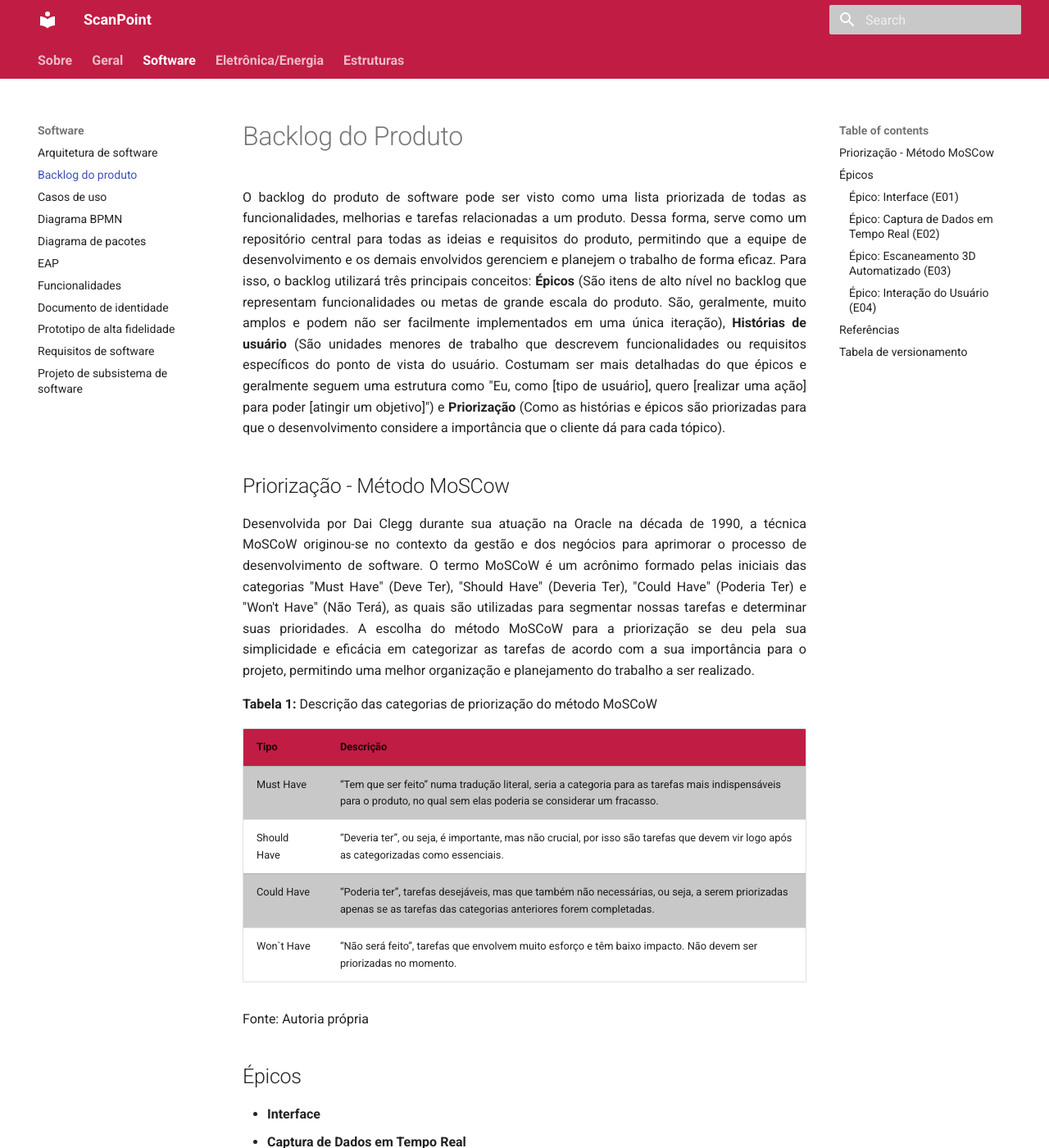
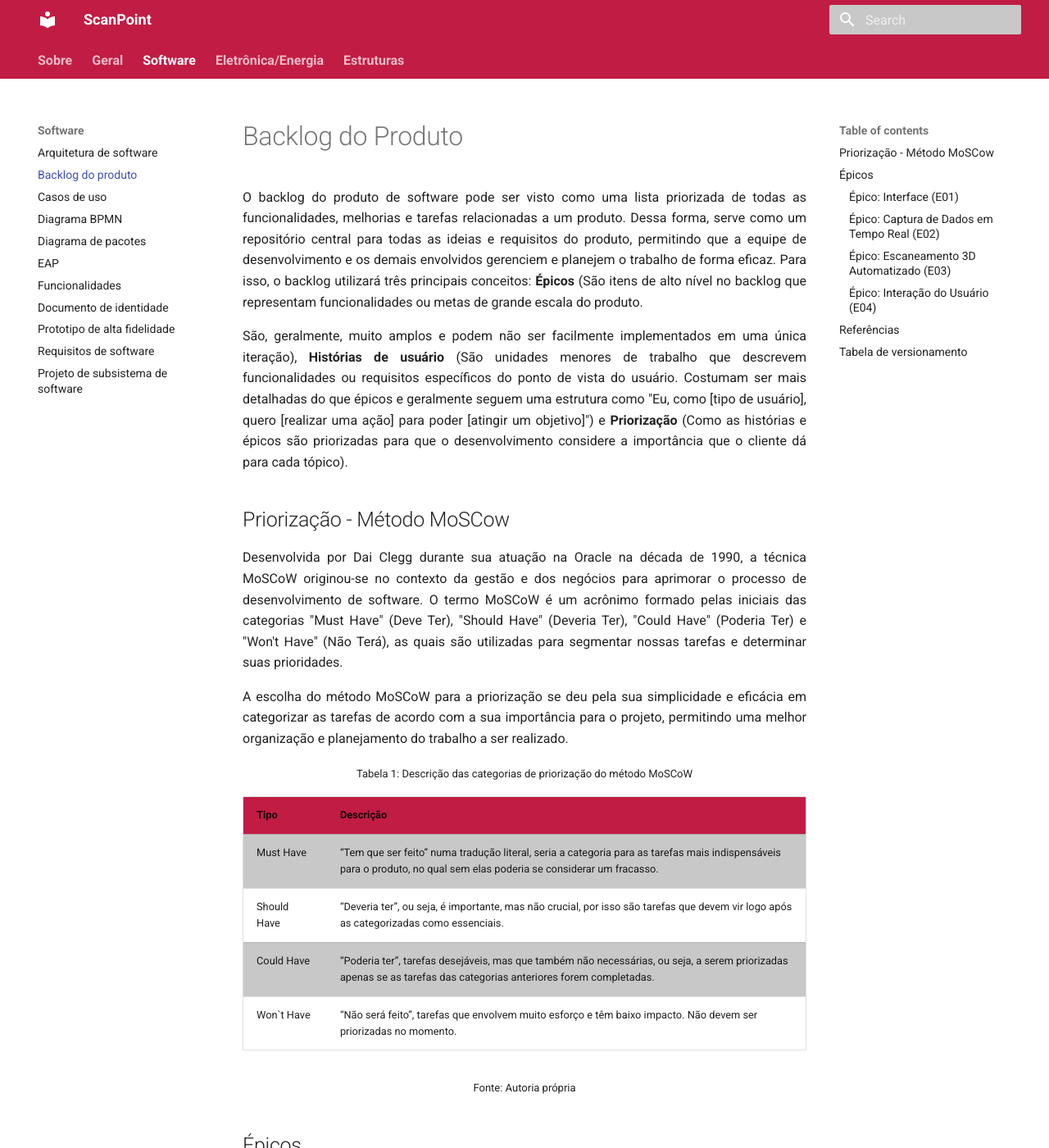
Before and after one commit to Calcioft/ScanPoint, an MkDocs documentation site: the page built from docs/software/backlog_produto.md, in a window 1280 px wide and 1400 px high. Shown: the whole window at 82% size. Built offline with MkDocs 1.6.1 and Material for MkDocs 9.7.7, drawn with Linux system fonts in a browser that asks for light colours; some of the changed text lies outside the part shown.

Commit message:
doc: Atualização do backlog

```diff
--- a/docs/software/backlog_produto.md
+++ b/docs/software/backlog_produto.md
@@ -1,16 +1,24 @@
 # Backlog do Produto
 
 <p align="justify">
-O backlog do produto de software pode ser visto como uma lista priorizada de todas as funcionalidades, melhorias e tarefas relacionadas a um produto. Dessa forma, serve como um repositório central para todas as ideias e requisitos do produto, permitindo que a equipe de desenvolvimento e os demais envolvidos gerenciem e planejem o trabalho de forma eficaz. Para isso, o backlog utilizará três principais conceitos: <strong>Épicos</strong> (São itens de alto nível no backlog que representam funcionalidades ou metas de grande escala do produto. São, geralmente, muito amplos e podem não ser facilmente implementados em uma única iteração), <strong>Histórias de usuário</strong> (São unidades menores de trabalho que descrevem funcionalidades ou requisitos específicos do ponto de vista do usuário. Costumam ser mais detalhadas do que épicos e geralmente seguem uma estrutura como "Eu, como [tipo de usuário], quero [realizar uma ação] para poder [atingir um objetivo]") e <strong>Priorização</strong> (Como as histórias e épicos são priorizadas para que o desenvolvimento considere a importância que o cliente dá para cada tópico).
+O backlog do produto de software pode ser visto como uma lista priorizada de todas as funcionalidades, melhorias e tarefas relacionadas a um produto. Dessa forma, serve como um repositório central para todas as ideias e requisitos do produto, permitindo que a equipe de desenvolvimento e os demais envolvidos gerenciem e planejem o trabalho de forma eficaz.
+Para isso, o backlog utilizará três principais conceitos: <strong>Épicos</strong> (São itens de alto nível no backlog que representam funcionalidades ou metas de grande escala do produto.
+</p>
+
+<p align="justify">
+São, geralmente, muito amplos e podem não ser facilmente implementados em uma única iteração), <strong>Histórias de usuário</strong> (São unidades menores de trabalho que descrevem funcionalidades ou requisitos específicos do ponto de vista do usuário. Costumam ser mais detalhadas do que épicos e geralmente seguem uma estrutura como "Eu, como [tipo de usuário], quero [realizar uma ação] para poder [atingir um objetivo]") e <strong>Priorização</strong> (Como as histórias e épicos são priorizadas para que o desenvolvimento considere a importância que o cliente dá para cada tópico).
 </p>
 
 ## Priorização - Método MoSCow
 
 <p align="justify">
-Desenvolvida por Dai Clegg durante sua atuação na Oracle na década de 1990, a técnica MoSCoW originou-se no contexto da gestão e dos negócios para aprimorar o processo de desenvolvimento de software. O termo MoSCoW é um acrônimo formado pelas iniciais das categorias "Must Have" (Deve Ter), "Should Have" (Deveria Ter), "Could Have" (Poderia Ter) e "Won't Have" (Não Terá), as quais são utilizadas para segmentar nossas tarefas e determinar suas prioridades. A escolha do método MoSCoW para a priorização se deu pela sua simplicidade e eficácia em categorizar as tarefas de acordo com a sua importância para o projeto, permitindo uma melhor organização e planejamento do trabalho a ser realizado.
+Desenvolvida por Dai Clegg durante sua atuação na Oracle na década de 1990, a técnica MoSCoW originou-se no contexto da gestão e dos negócios para aprimorar o processo de desenvolvimento de software. O termo MoSCoW é um acrônimo formado pelas iniciais das categorias "Must Have" (Deve Ter), "Should Have" (Deveria Ter), "Could Have" (Poderia Ter) e "Won't Have" (Não Terá), as quais são utilizadas para segmentar nossas tarefas e determinar suas prioridades.
 </p>
 
-**Tabela 1:** Descrição das categorias de priorização do método MoSCoW
+<p align="justify"> A escolha do método MoSCoW para a priorização se deu pela sua simplicidade e eficácia em categorizar as tarefas de acordo com a sua importância para o projeto, permitindo uma melhor organização e planejamento do trabalho a ser realizado.
+</p>
+
+<font size="2"><p style="text-align: center">Tabela 1: Descrição das categorias de priorização do método MoSCoW</p></font>
 
 | Tipo | Descrição |
 | :--- | :-------  |
@@ -19,7 +27,9 @@ Desenvolvida por Dai Clegg durante sua atuação na Oracle na década de 1990, a
 | Could Have | “Poderia ter”, tarefas desejáveis, mas que também não necessárias, ou seja, a serem priorizadas apenas se as tarefas das categorias anteriores forem completadas.|
 | Won`t Have  | “Não será feito”, tarefas que envolvem muito esforço e têm baixo impacto. Não devem ser priorizadas no momento.|
 
-Fonte: Autoria própria
+<font size="2"><p style="text-align: center">Fonte: Autoria própria</p></font>
+
+
 
 ## Épicos
 
@@ -30,7 +40,7 @@ Fonte: Autoria própria
 
 ### Épico: Interface (E01)
 
-**Tabela 2:** Histórias de usuário para o épico "Interface"
+<font size="2"><p style="text-align: center">Tabela 2: Histórias de usuário para o épico "Interface"</p></font>
 
 | ID   | Eu, como... | Gostaria de...                                   | Para poder...                                | Priorização |
 |------|-------------|--------------------------------------------------|----------------------------------------------|-------------|
@@ -39,11 +49,11 @@ Fonte: Autoria própria
 | US03 | Usuário     | Visualizar uma prévia do modelo em nuvem de pontos | Avaliar a qualidade do escaneamento        | Could Have  |
 | US04 | Usuário     | Visualizar uma prévia do modelo escaneado       | Confirmar se o escaneamento foi bem-sucedido | Must Have |
 
-Fonte: Autoria própria
+<font size="2"><p style="text-align: center">Fonte: Autoria própria</p></font>
 
 ### Épico: Captura de Dados em Tempo Real (E02)
 
-**Tabela 3:** Histórias de usuário para o épico "Captura de Dados em Tempo Real"
+<font size="2"><p style="text-align: center">Tabela 3: Histórias de usuário para o épico "Captura de Dados em Tempo Real"</p></font>
 
 | ID   | Eu, como... | Gostaria de...                                   | Para poder...                                      | Priorização |
 |------|-------------|--------------------------------------------------|----------------------------------------------------|-------------|
@@ -52,22 +62,22 @@ Fonte: Autoria própria
 | US07 | Usuário     | Processar os dados recebidos de forma eficiente | Evitar atrasos no escaneamento                    | Must Have   |
 | US08 | Usuário     | Transmitir os dados em tempo real para o computador | Acompanhar o progresso do escaneamento         | Must Have   |
 
-Fonte: Autoria própria
+<font size="2"><p style="text-align: center">Fonte: Autoria própria</p></font>
 
 ### Épico: Escaneamento 3D Automatizado (E03)
 
-**Tabela 4:** Histórias de usuário para o épico "Escaneamento 3D Automatizado"
+<font size="2"><p style="text-align: center">Tabela 4: Histórias de usuário para o épico "Escaneamento 3D Automatizado"</p></font>
 
 | ID   | Eu, como... | Gostaria de...                                   | Para poder...                                      | Priorização |
 |------|-------------|--------------------------------------------------|----------------------------------------------------|-------------|
 | US09 | Usuário     | Gerar arquivos STL ou G-code precisos e detalhados | Garantir qualidade na impressão                  | Must Have   |
 | US10 | Usuário     | Comunicar de forma eficiente com o computador, recebendo dados de status | Acompanhar o progresso do escaneamento | Must Have   |
 
-Fonte: Autoria própria
+<font size="2"><p style="text-align: center">Fonte: Autoria própria</p></font>
 
 ### Épico: Interação do Usuário (E04)
 
-**Tabela 5:** Histórias de usuário para o épico "Interação do Usuário"
+<font size="2"><p style="text-align: center">Tabela 5: Histórias de usuário para o épico "Interação do Usuário"</p></font>
 
 | ID   | Eu, como... | Gostaria de...                                   | Para poder...                                      | Priorização |
 |------|-------------|--------------------------------------------------|----------------------------------------------------|-------------|
@@ -76,7 +86,7 @@ Fonte: Autoria própria
 | US13 | Usuário     | Cancelar o escaneamento 3D | Interromper o processo | Must Have  |
 | US14 | Usuário     | Reiniciar o escaneamento 3D | começar novamente o processo | Must Have  |
 
-Fonte: Autoria própria
+<font size="2"><p style="text-align: center">Fonte: Autoria própria</p></font>
 
 ## Referências
 
@@ -84,9 +94,8 @@ Fonte: Autoria própria
 
 ## Tabela de versionamento
 
-**Tabela 6:** Tabela de versionamento do documento Backlog do Produto
-
 | Versão| Data | Descrição | Responsável|
 |-------|------|-----------|------------|
 | 1.0 | 28/04/2024 | Criação do documento | Denniel William |
 | 1.1 | 03/05/2024 | Refatoração do documento | Pedro Menezes Rodiguero |
+| 1.2 | 04/05/2024 | Ajuste no alinhamento e fontes | Ana |
```
